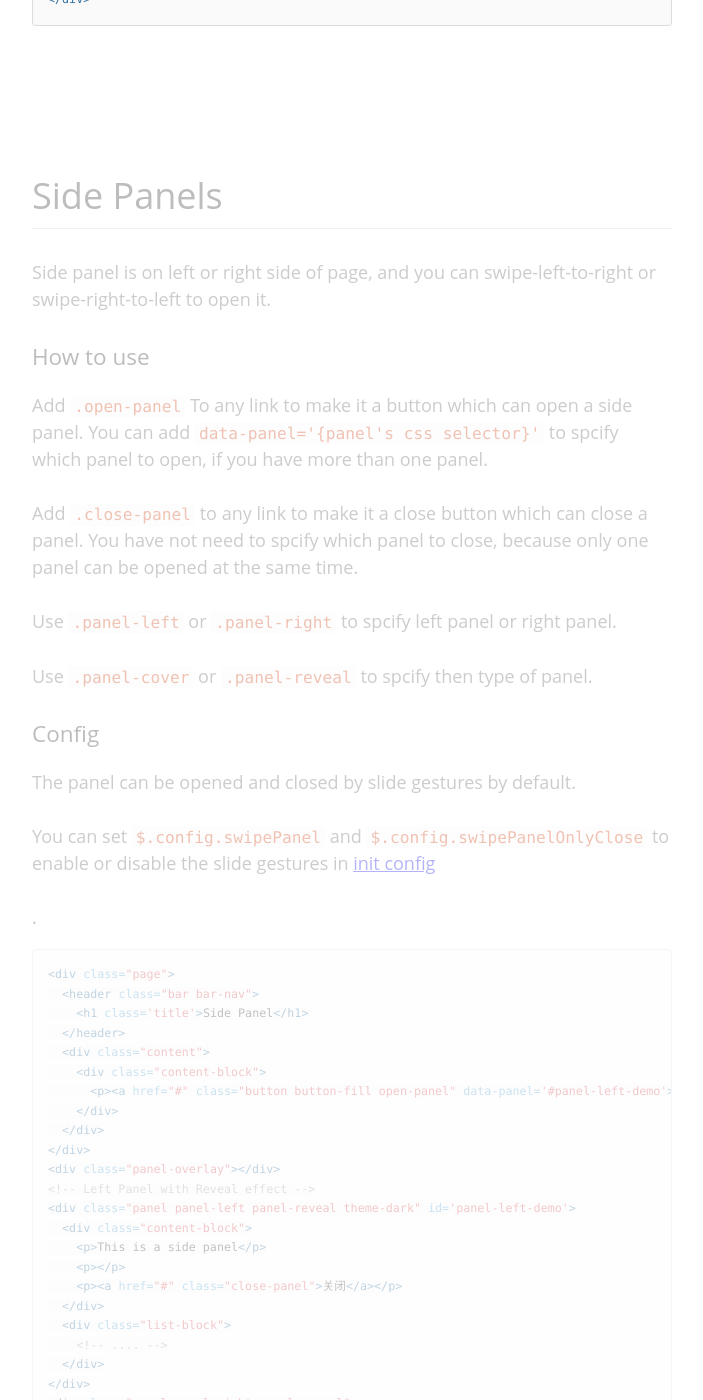
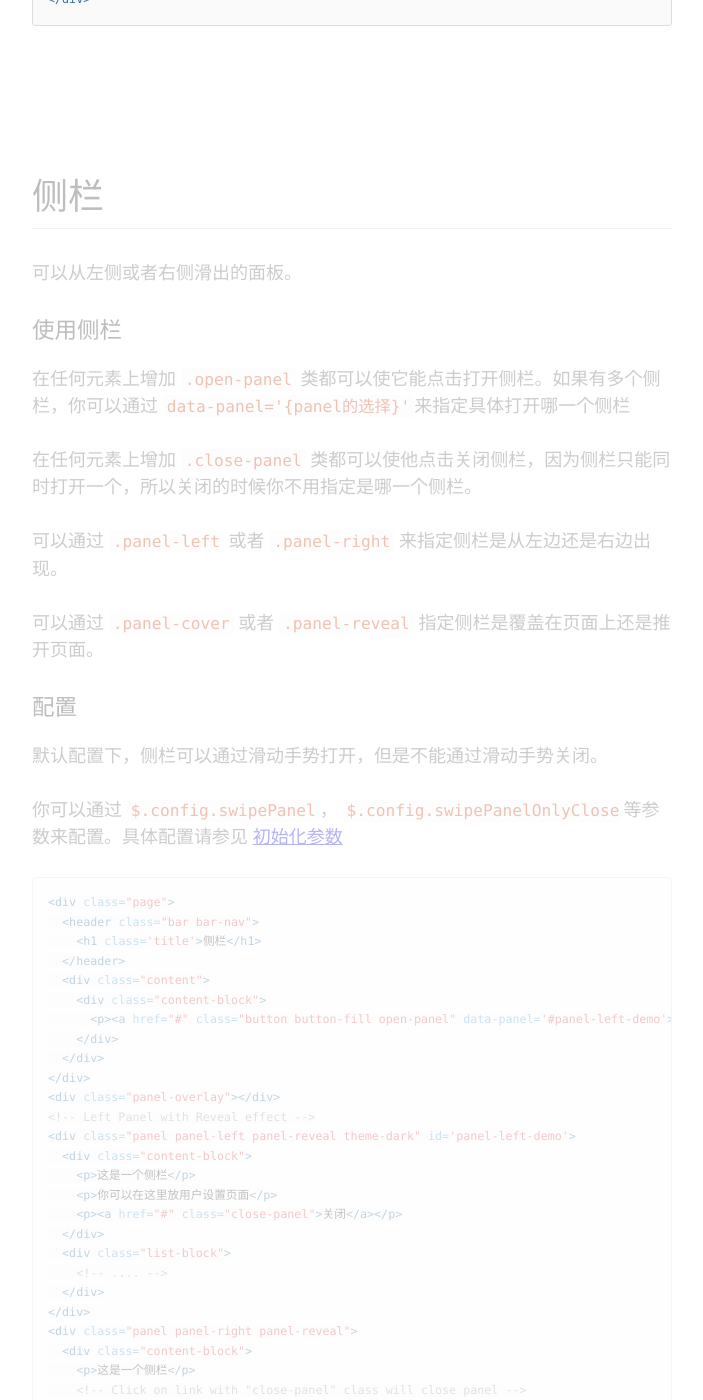
Before and after one commit to lihongxun945/light7-cn, a Jekyll site: the page built from docs/components.html, in a window 1280 px wide and 1400 px high, scrolled down 14989 px. Shown: the whole window, without its empty margins (181-884 px from the left). Built offline with Jekyll 4.4.1, drawn with Linux system fonts in a browser that asks for light colours; a style sheet for code colours, icons or effects is not loaded.

Commit message:
Revert "translate"
This reverts commit 909aecc1271214b8330ad69f089124a7d546246d.

```diff
--- a/docs/_includes/_components/panel.html
+++ b/docs/_includes/_components/panel.html
@@ -1,26 +1,26 @@
 <article class="component" id="panel" data-url='panels'>
-  <h2 class="component-title">Side Panels</h2>
-  <p class="component-description">Side panel is on left or right side of page, and you can swipe-left-to-right or swipe-right-to-left to open it. </p>
+  <h2 class="component-title">侧栏</h2>
+  <p class="component-description">可以从左侧或者右侧滑出的面板。</p>
 
-  <h3>How to use</h3>
-  <p>Add <code>.open-panel</code> To any link to make it a button which can open a side panel. You can add <code>data-panel='{panel's css selector}'</code> to spcify which panel to open, if you have more than one panel.</p>
-  <p>Add <code>.close-panel</code> to any link to make it a close button which can close a panel. You have not need to spcify which panel to close, because only one panel can be opened at the same time.</p>
-  <p>Use <code>.panel-left</code> or <code>.panel-right</code> to spcify left panel or right panel.</p>
-  <p>Use <code>.panel-cover</code> or <code>.panel-reveal</code> to spcify then type of panel.</p>
+  <h3>使用侧栏</h3>
+  <p>在任何元素上增加 <code>.open-panel</code> 类都可以使它能点击打开侧栏。如果有多个侧栏，你可以通过 <code>data-panel='{panel的选择}'</code>来指定具体打开哪一个侧栏</p>
+  <p>在任何元素上增加 <code>.close-panel</code> 类都可以使他点击关闭侧栏，因为侧栏只能同时打开一个，所以关闭的时候你不用指定是哪一个侧栏。</p>
+  <p>可以通过 <code>.panel-left</code> 或者 <code>.panel-right</code> 来指定侧栏是从左边还是右边出现。</p>
+  <p>可以通过 <code>.panel-cover</code> 或者 <code>.panel-reveal</code> 指定侧栏是覆盖在页面上还是推开页面。</p>
 
-  <h3>Config</h3>
-  <p>The panel can be opened and closed by slide gestures by default.</p>
-  <p>You can set <code>$.config.swipePanel</code> and <code>$.config.swipePanelOnlyClose</code> to enable or disable the slide gestures in <a href='#init'>init config</a></p>.
+  <h3>配置</h3>
+  <p>默认配置下，侧栏可以通过滑动手势打开，但是不能通过滑动手势关闭。</p>
+  <p>你可以通过 <code>$.config.swipePanel</code>， <code>$.config.swipePanelOnlyClose</code>等参数来配置。具体配置请参见 <a href='#init'>初始化参数</a></p>
   <div class="component-example component-example-fullbleed">
   </div>
 {% highlight html %}
 <div class="page">
   <header class="bar bar-nav">
-    <h1 class='title'>Side Panel</h1>
+    <h1 class='title'>侧栏</h1>
   </header>
   <div class="content">
     <div class="content-block">
-      <p><a href="#" class="button button-fill open-panel" data-panel='#panel-left-demo'>Open left side panel</a></p>
+      <p><a href="#" class="button button-fill open-panel" data-panel='#panel-left-demo'>打开左侧栏</a></p>
     </div>
   </div>
 </div>
@@ -28,8 +28,8 @@
 <!-- Left Panel with Reveal effect -->
 <div class="panel panel-left panel-reveal theme-dark" id='panel-left-demo'>
   <div class="content-block">
-    <p>This is a side panel</p>
-    <p></p>
+    <p>这是一个侧栏</p>
+    <p>你可以在这里放用户设置页面</p>
     <p><a href="#" class="close-panel">关闭</a></p>
   </div>
   <div class="list-block">
```
